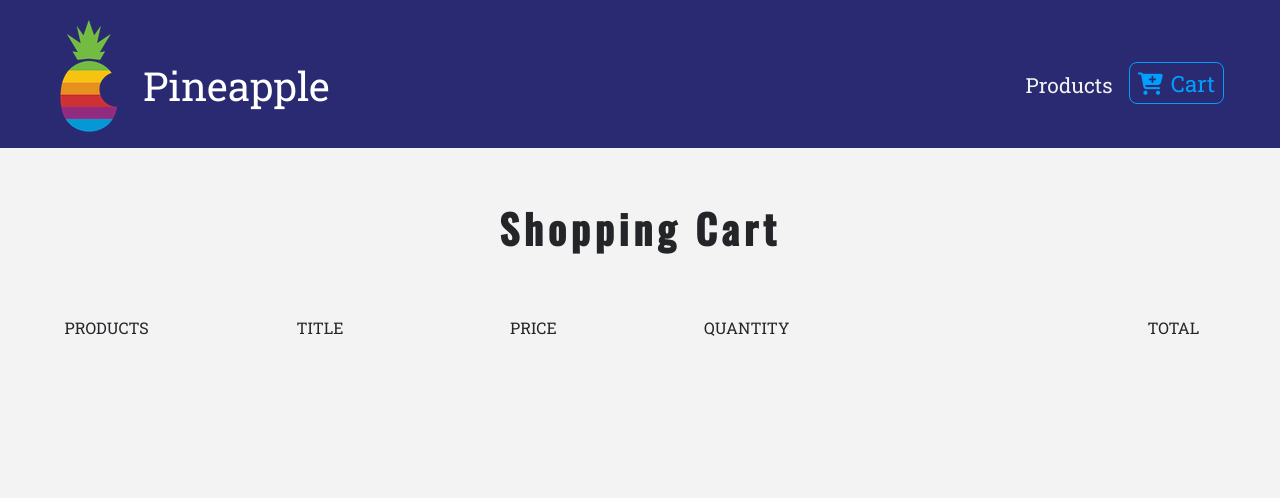
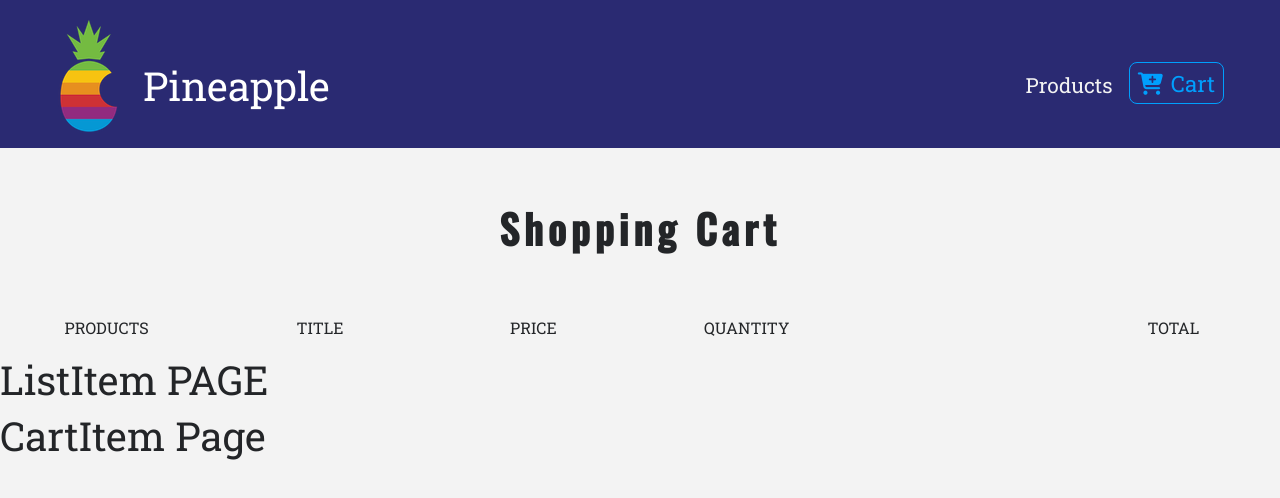
Before and after one commit to tonimagwow/pineapple_shop, a React (Create React App) app: page /shoppingcart in a window 1280 px wide. Shown: the top 498 px of the page. Built offline with nearby package versions, Linux system fonts and the light colour scheme.

Commit message:
adding more cart components

```diff
--- a/src/Components/CartItem.js
+++ b/src/Components/CartItem.js
@@ -3,7 +3,7 @@ import React from 'react'
 export default function CartItem() {
     return (
         <div>
-
+            <h1>CartItem Page</h1>
         </div>
     )
 }
--- /dev/null
+++ b/src/Components/ListItems.js
@@ -0,0 +1,12 @@
+import React from 'react'
+import CartItem from './CartItem'
+
+
+export default function ListItems() {
+    return (
+        <div>
+            <h1> ListItem PAGE</h1>
+            <CartItem />
+        </div>
+    )
+}
--- a/src/Components/ShoppingCart.js
+++ b/src/Components/ShoppingCart.js
@@ -3,6 +3,7 @@ import Title from './Title';
 import CartLayout from './CartLayout';
 import Empty from './Empty';
 import { ProductConsumer } from "../context";
+import ListItems from './ListItems'
 
 export default class ShoppingCart extends Component {
     render() {
@@ -19,6 +20,7 @@ export default class ShoppingCart extends Component {
                                     </section>
                                     <section className="mt-5">
                                         <CartLayout  />
+                                        <ListItems value={value} />
                                     </section>
                                 </React.Fragment>
                             );
```
